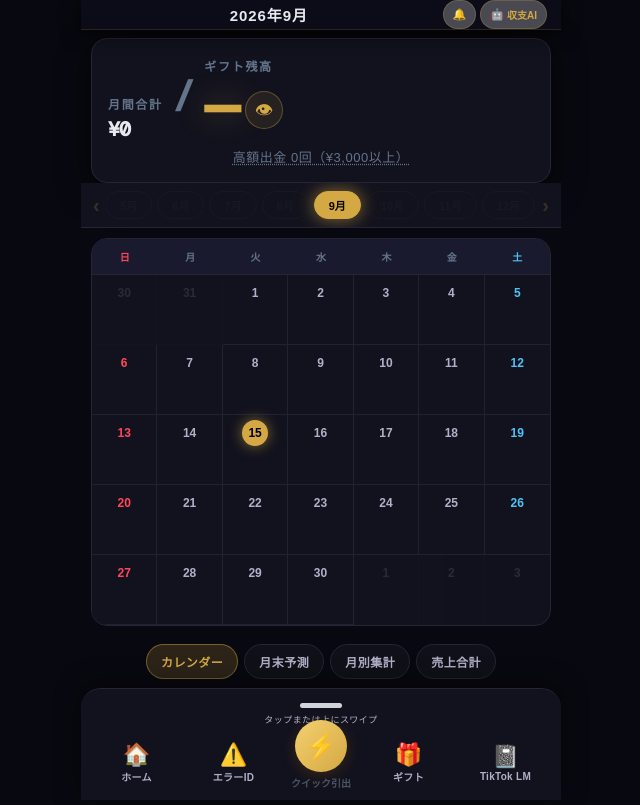
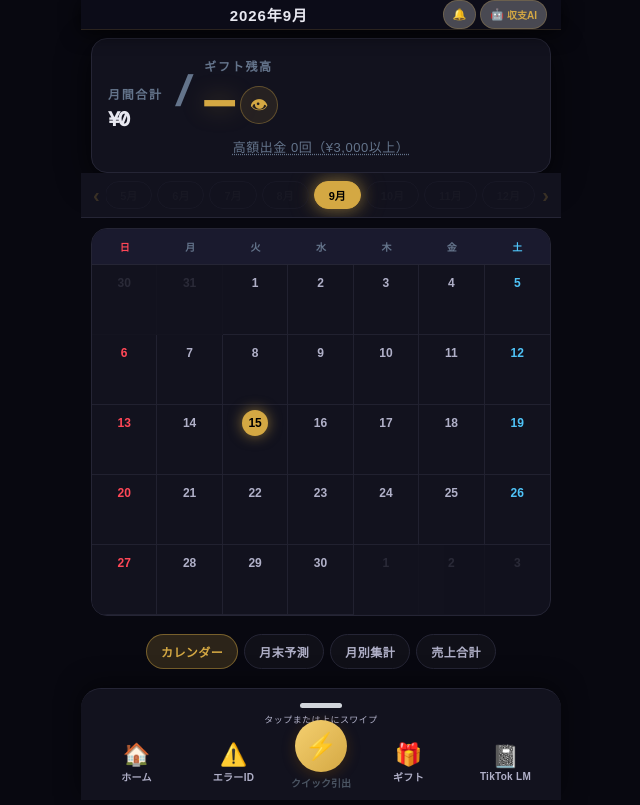
Before and after one commit to mikasahahappy0526-create/gift-wallet, a plain HTML site: page index.html in a window 1280 px wide. Shown: the whole page, without its empty margins (319-959 px from the left). Drawn offline with nearby package versions, Linux system fonts and the light colour scheme; a web font is replaced by a local one.

Commit message:
UI: 月間合計を大きく、ギフト残高を小さく
数字サイズを意図どおりに戻した。

```diff
--- a/index.html
+++ b/index.html
@@ -96,10 +96,10 @@
 /* ===== フッターカード（月合計エリア） ===== */
 .cal-footer{padding:10px 10px 0;}
 .footer-card{background:var(--navy2);border-radius:var(--r);box-shadow:var(--sh2);padding:16px;display:flex;align-items:center;justify-content:space-between;border:1px solid var(--border);}
-.f-total-val{font-size:clamp(32px,9vw,48px);font-weight:900;color:var(--gold);font-family:"DM Mono",monospace;letter-spacing:-1px;line-height:1;text-shadow:0 0 24px rgba(212,168,67,.35);}
+.f-total-val{font-size:clamp(40px,11vw,58px);font-weight:900;color:var(--gold);font-family:"DM Mono",monospace;letter-spacing:-2px;line-height:1;text-shadow:0 0 30px rgba(212,168,67,.4);}
 .f-total-sub{font-size:13px;color:var(--gray);margin-top:8px;letter-spacing:.04em;}
 .f-total-row{display:flex;align-items:baseline;gap:10px;flex-wrap:wrap;max-width:100%;}
-.f-total-bal{font-size:clamp(40px,11vw,58px);font-weight:900;color:var(--gold);font-family:"DM Mono",monospace;letter-spacing:-2px;line-height:1;text-shadow:0 0 30px rgba(212,168,67,.4);}
+.f-total-bal{font-size:clamp(32px,9vw,48px);font-weight:900;color:var(--gold);font-family:"DM Mono",monospace;letter-spacing:-1px;line-height:1;text-shadow:0 0 24px rgba(212,168,67,.35);}
 .f-total-slash{color:var(--gray);font-size:clamp(24px,7vw,36px);font-weight:700;font-family:"DM Mono",monospace;letter-spacing:0;line-height:1;}
 #gwHideBalanceBtn{appearance:none;border:1px solid rgba(212,168,67,.35);background:rgba(212,168,67,.1);color:var(--gold);border-radius:999px;width:38px;height:38px;padding:0;font-size:18px;line-height:1;cursor:pointer;flex-shrink:0;align-self:center;display:inline-flex;align-items:center;justify-content:center;}
 #gwHideBalanceBtn:active{transform:scale(.94);}
```
